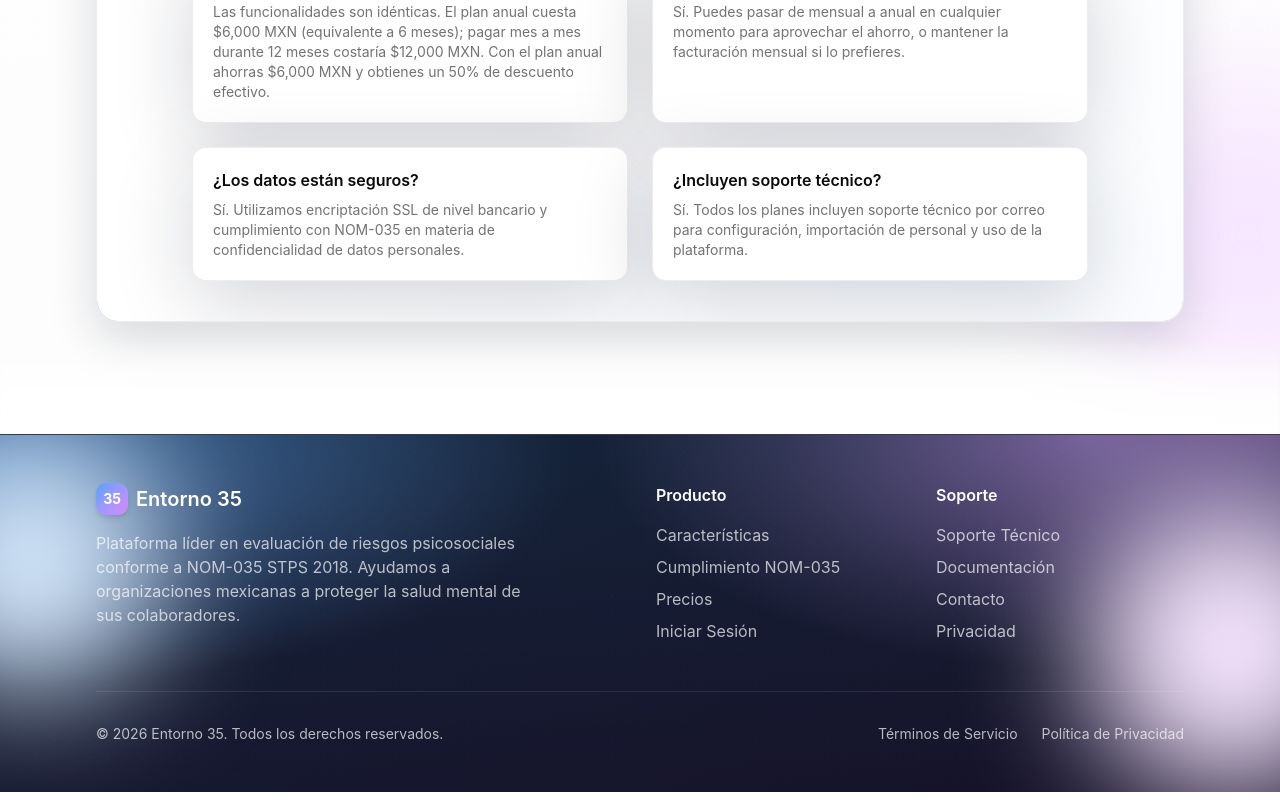
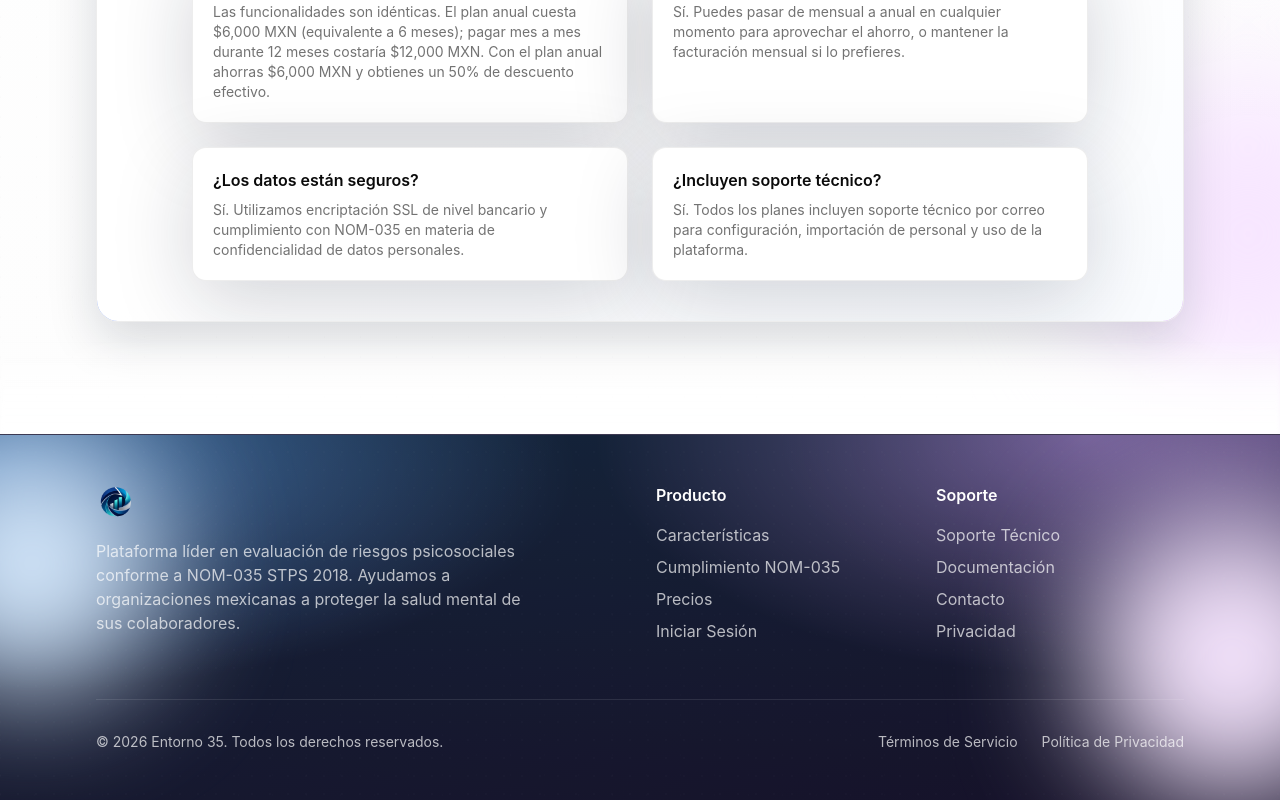
Before and after one commit to BryanPMX/Entorno-35, a Next.js app in the folder web/frontend/: page / in a window 1280 px wide. Shown: the part 4903-5703 px from the top of the page. Built offline with nearby package versions, Linux system fonts and the light colour scheme.

Commit message:
feat(frontend): apply tab logo to footer and remove Entorno 35 text

```diff
--- a/web/frontend/components/marketing/footer.tsx
+++ b/web/frontend/components/marketing/footer.tsx
@@ -1,3 +1,4 @@
+import Image from "next/image";
 import Link from "next/link";
 
 /**
@@ -19,10 +20,13 @@ export function MarketingFooter() {
           {/* Company Info */}
           <div className="col-span-1 md:col-span-2">
             <div className="flex items-center space-x-2 mb-4">
-              <div className="w-8 h-8 rounded-lg flex items-center justify-center shadow-md bg-gradient-to-br from-[var(--gradient-start)] to-[var(--gradient-end)]">
-                <span className="text-white font-bold text-sm">35</span>
-              </div>
-              <span className="font-semibold text-xl">Entorno 35</span>
+              <Image
+                src="/tab-logo.png"
+                alt="Entorno 35"
+                width={512}
+                height={512}
+                className="h-10 w-10 rounded-lg object-contain"
+              />
             </div>
             <p className="text-white/70 mb-4 max-w-md">
               Plataforma líder en evaluación de riesgos psicosociales conforme a NOM-035 STPS 2018.
```
